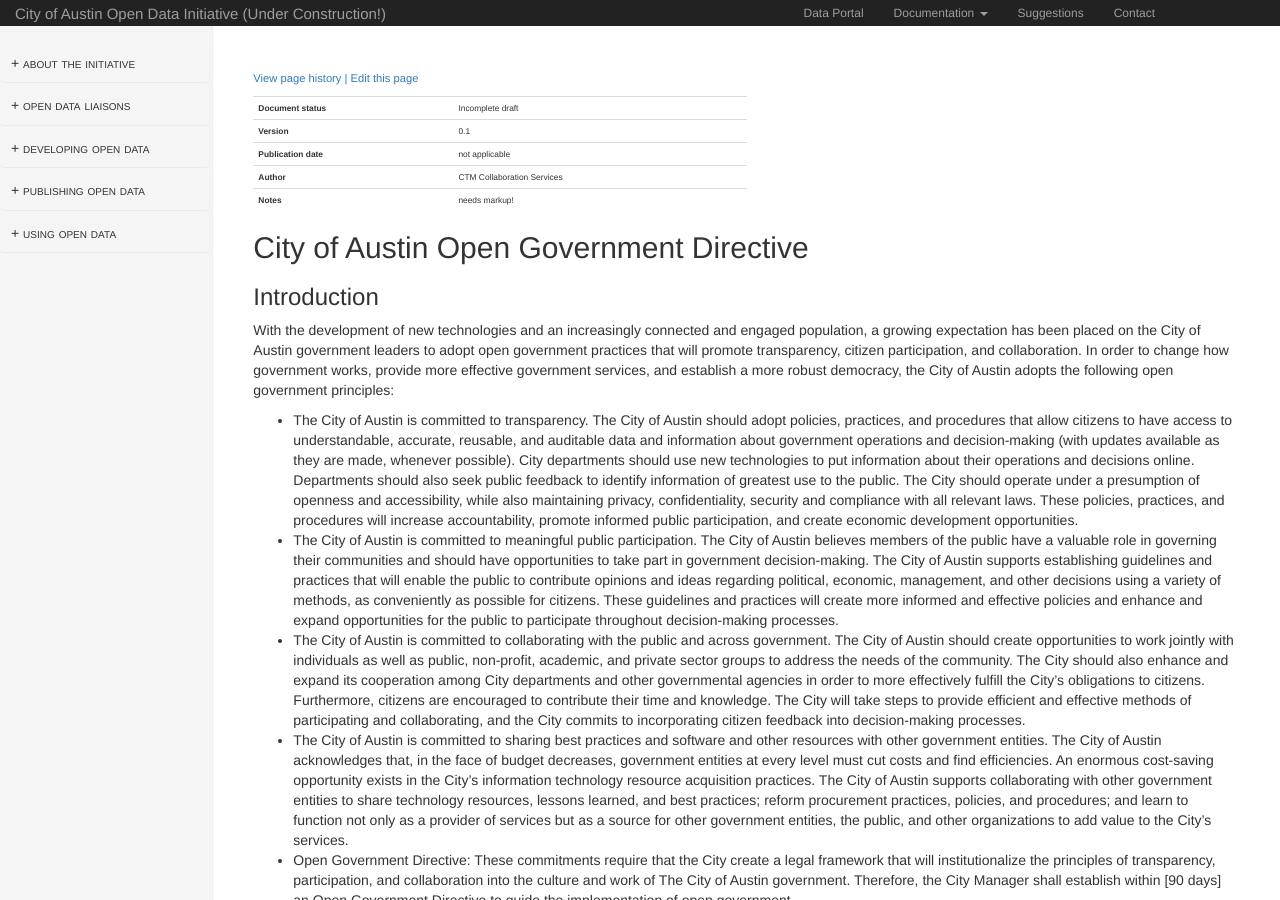
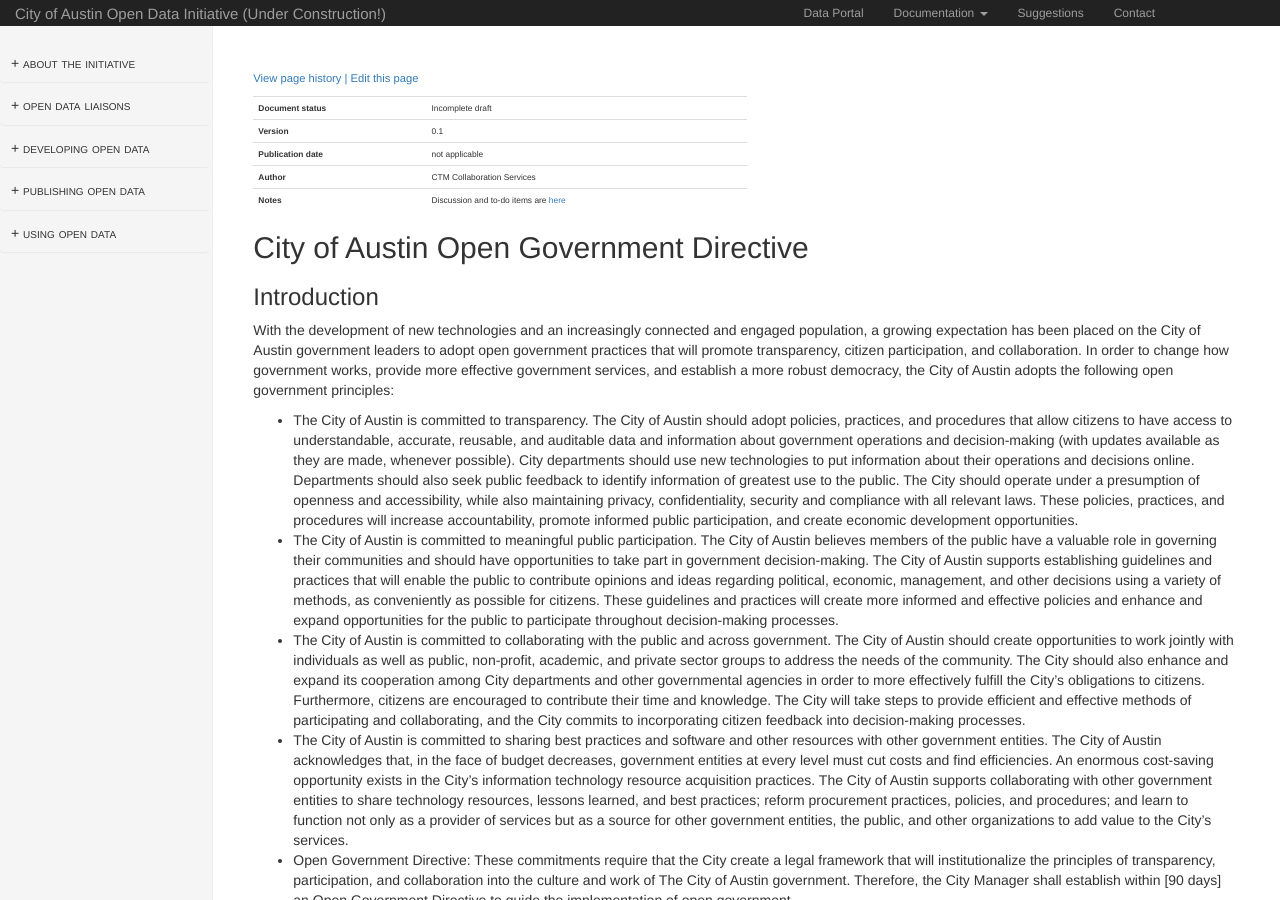
Before and after one commit to cityofaustin/open-data-manual, a Jekyll site: the page built from directive.md, in a window 1280 px wide and 900 px high. Built offline with Jekyll 4.4.1, drawn with Linux system fonts in a browser that asks for light colours; nearby versions of some CDN libraries.

Commit message:
add link to document issues

```diff
--- a/directive.md
+++ b/directive.md
@@ -5,7 +5,7 @@ author: CTM Collaboration Services
 status: Incomplete draft
 version: 0.1
 publication-date: not applicable
-notes: needs markup!
+notes: 'Discussion and to-do items are <a href="https://github.com/cityofaustin/open-data-docs/issues?utf8=%E2%9C%93&q=+milestone%3A%22add+Open+Government+Directive%22+">here</a>'
 ---
 
 
```
